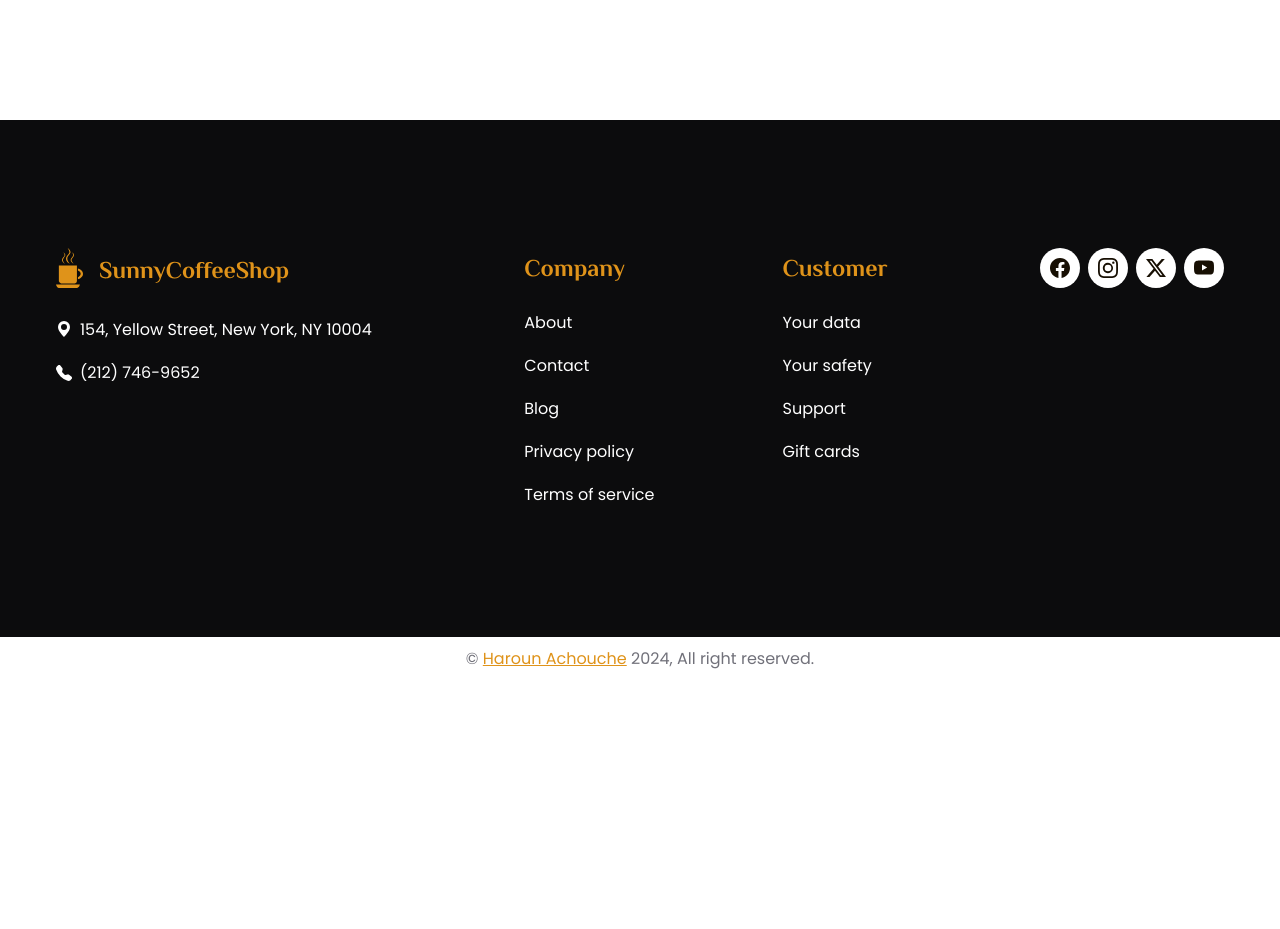
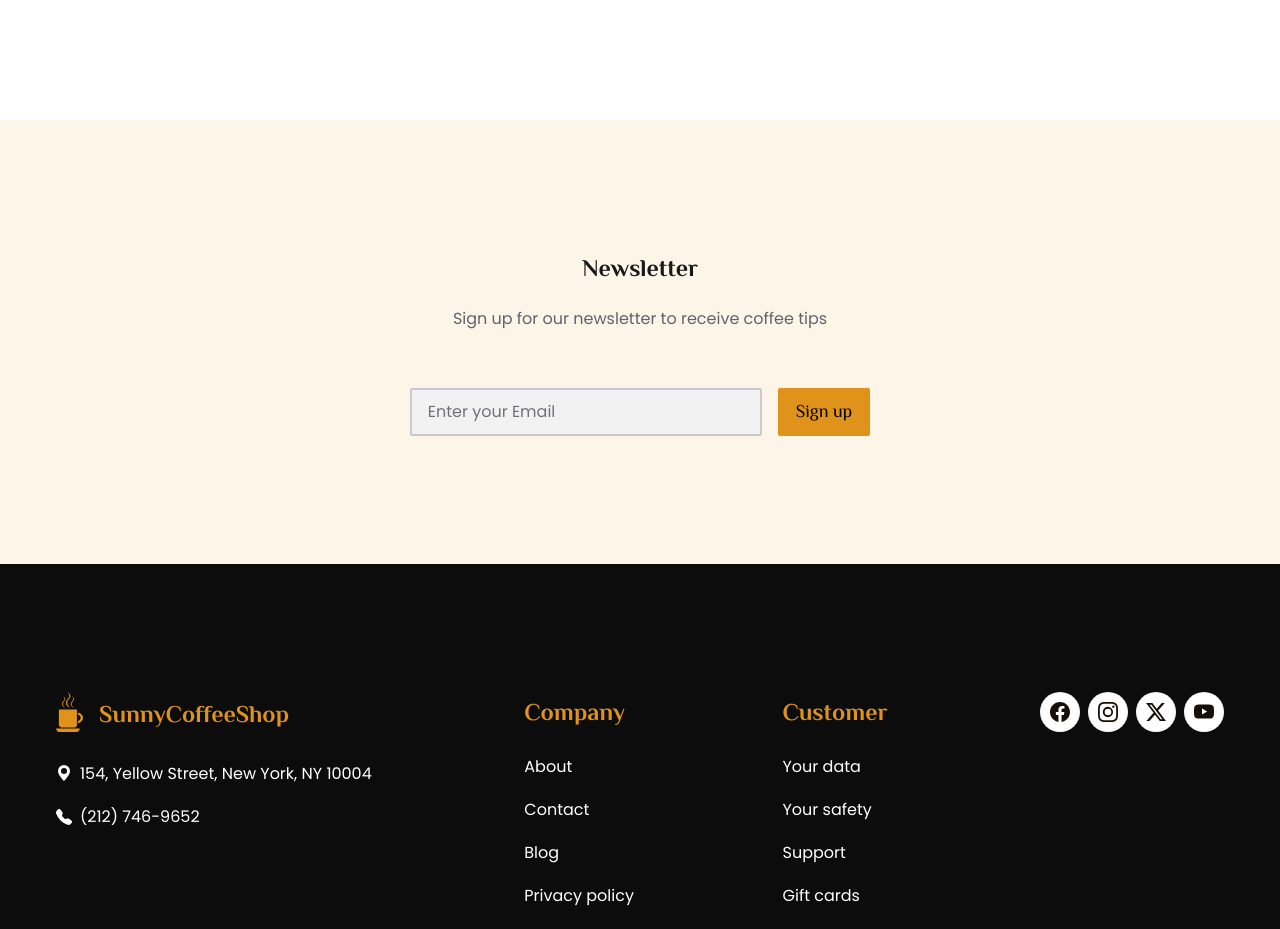
Before and after one commit to harounach/sunnycoffeeshop, a Next.js app: page / in a window 1280 px wide. Shown: the part 1860-2789 px from the top of the page. Before the commit the page ends 2540 px from the top, so only its background shows below. Built offline with nearby package versions, Linux system fonts and the light colour scheme.

Commit message:
Create Newsleter section

```diff
--- a/app/page.tsx
+++ b/app/page.tsx
@@ -8,6 +8,7 @@ import Footer from "@/app/ui/navigation/footer/Footer";
 import Hero from "@/app/ui/section/Hero";
 import CoffeeCard from "@/app/ui/cards/CoffeeCard";
 import BenefitCard from "@/app/ui/cards/BenefitCard";
+import Newsletter from "@/app/ui/inputs/Newsletter";
 import { products } from "@/app/lib/placeholder-data";
 const favoriteProducts = products.slice(0, 4);
 
@@ -55,6 +56,15 @@ export default function Page() {
             </div>
           </div>
         </section>
+        <section className="home-page__newsletter section">
+          <div className="container">
+            <h2 className="subtitle title-medium">Newsletter</h2>
+            <p className="desc desc--dimmed body-base">
+              Sign up for our newsletter to receive coffee tips
+            </p>
+            <Newsletter />
+          </div>
+        </section>
       </main>
       <Footer />
     </div>
--- /dev/null
+++ b/app/ui/inputs/Newsletter.tsx
@@ -0,0 +1,18 @@
+import TextInput from "./TextInput";
+import Button from "@/app/ui/actionables/buttons/Button";
+
+export default function Newsletter() {
+  return (
+    <form className="newsletter">
+      <TextInput
+        name="newsletter_email"
+        label="Email"
+        id="newsletter"
+        placeholder="Enter your Email"
+        hideLabel
+        customClasses="newsletter__input"
+      />
+      <Button type="submit" label="Sign up" customClasses="newsletter__btn" />
+    </form>
+  );
+}
--- a/app/ui/styles/components/_button.scss
+++ b/app/ui/styles/components/_button.scss
@@ -8,6 +8,8 @@
 // btn
 .btn {
   display: inline-flex;
+  justify-content: center;
+  align-items: center;
   padding: vars.$space-2 vars.$space-3;
   @include mixins.buttonText();
   text-decoration: none;
--- /dev/null
+++ b/app/ui/styles/components/_newsletter.scss
@@ -0,0 +1,30 @@
+@use "../abstracts/variables" as vars;
+@use "../abstracts/mixins" as mixins;
+
+// newsletter
+.newsletter {
+  display: flex;
+  gap: vars.$space-3;
+  justify-content: center;
+  align-items: center;
+}
+
+// newsletter__input
+.newsletter__input.text-input .text-input__input {
+  height: 3rem; // 48px
+  border-color: vars.$neutral-200;
+
+  &:hover {
+    border-color: vars.$primary-200;
+  }
+
+  &:focus {
+    border-color: vars.$primary-500;
+  }
+}
+
+// newsletter__btn
+.newsletter__btn.btn {
+  height: 3rem; // 48px
+  flex-shrink: 0;
+}
--- a/app/ui/styles/main.scss
+++ b/app/ui/styles/main.scss
@@ -27,6 +27,7 @@
 @use "./components/form";
 @use "./components/text-input";
 @use "./components/text-area";
+@use "./components/newsletter";
 @use "./components/select-input";
 @use "./components/pagination";
 @use "./components/tab";
--- a/app/ui/styles/pages/_home-page.scss
+++ b/app/ui/styles/pages/_home-page.scss
@@ -9,3 +9,10 @@
 .home-page__featured {
   background-color: vars.$primary-100;
 }
+
+// home-page__benefits
+
+// home-page__newsletter
+.home-page__newsletter {
+  background-color: vars.$primary-50;
+}
```
